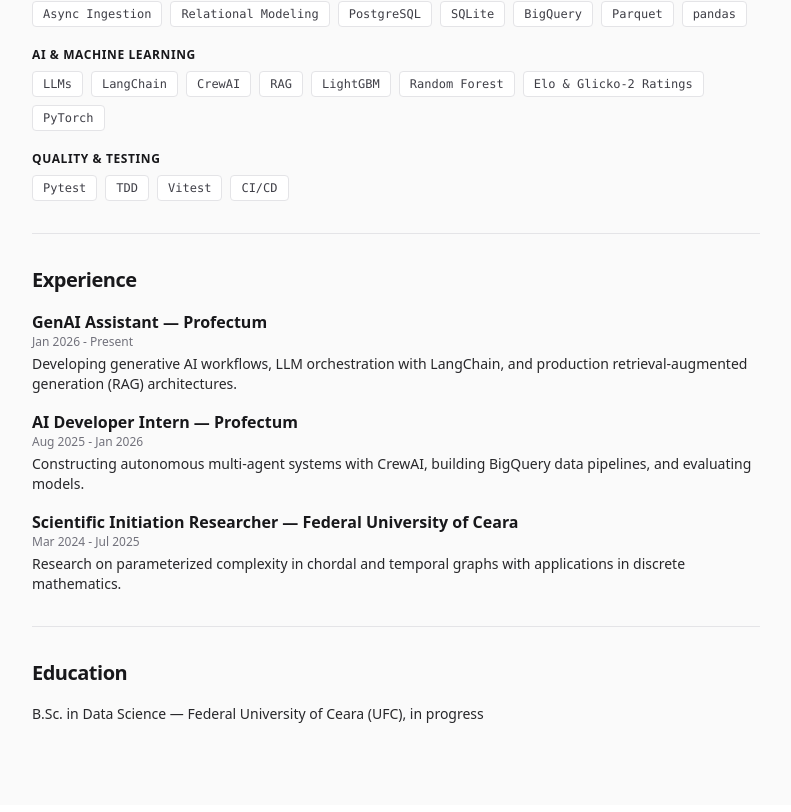
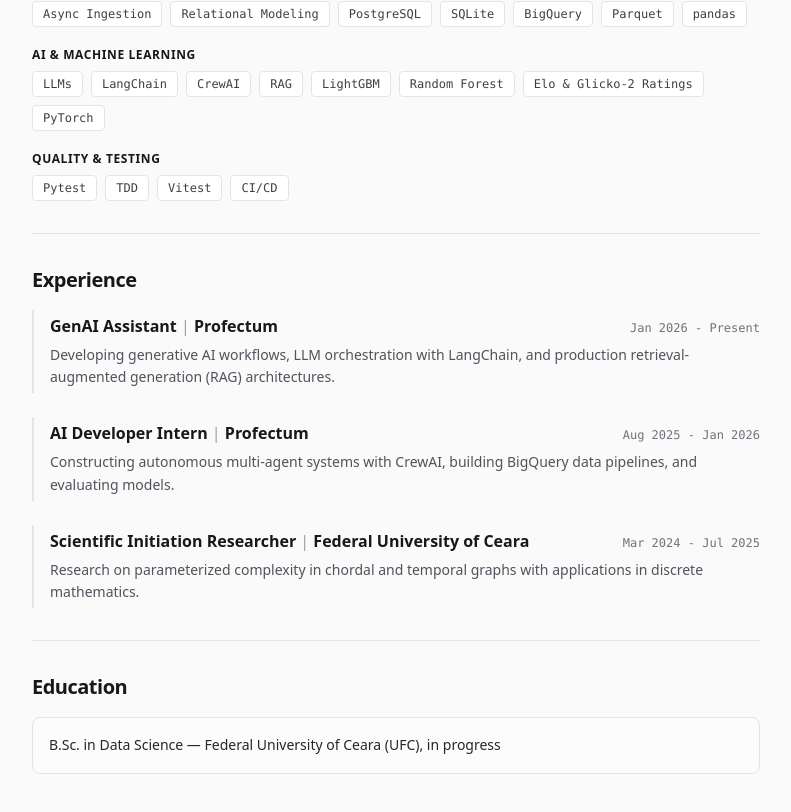
Before and after one commit to caiosaboia/portfolio, a Next.js app: page /en/ in a window 1280 px wide. Shown: the part 1436-2248 px from the top of the page, without its empty margins (244-1035 px from the left). Built offline with nearby package versions, Linux system fonts and the light colour scheme.

Commit message:
feat(sections): add experience and education sections

```diff
--- /dev/null
+++ b/components/ExperienceItem.tsx
@@ -0,0 +1,24 @@
+import React from "react";
+import { ExperienceData } from "@/content";
+
+interface ExperienceItemProps {
+  item: ExperienceData;
+}
+
+export function ExperienceItem({ item }: ExperienceItemProps) {
+  return (
+    <article className="space-y-1.5 border-l-2 border-zinc-200 dark:border-zinc-800 pl-4 py-1 transition-colors">
+      <div className="flex flex-col sm:flex-row sm:items-baseline sm:justify-between gap-1">
+        <h3 className="text-base font-bold text-zinc-900 dark:text-zinc-100">
+          {item.role} <span className="text-zinc-400 font-normal" aria-hidden="true">|</span> {item.organization}
+        </h3>
+        <time className="text-xs font-mono text-zinc-500 dark:text-zinc-400">
+          {item.period}
+        </time>
+      </div>
+      <p className="text-sm text-zinc-600 dark:text-zinc-400 leading-relaxed">
+        {item.summary}
+      </p>
+    </article>
+  );
+}
--- a/components/Portfolio.tsx
+++ b/components/Portfolio.tsx
@@ -3,6 +3,7 @@
 import { Header } from "./Header";
 import { Section } from "./Section";
 import { ProjectCard } from "./ProjectCard";
+import { ExperienceItem } from "./ExperienceItem";
 
 export interface PortfolioProps {
   content: Content;
@@ -60,25 +61,24 @@
         </Section>
 
         <Section id="experience" title={content.experience.title}>
-          <div className="space-y-4">
+          <div className="space-y-6">
             {content.experience.items.map((exp, idx) => (
-              <div key={idx}>
-                <h3 className="font-semibold text-zinc-900 dark:text-zinc-100">
-                  {exp.role} — {exp.organization}
-                </h3>
-                <p className="text-xs text-zinc-500">{exp.period}</p>
-                <p className="text-sm mt-1">{exp.summary}</p>
-              </div>
+              <ExperienceItem key={idx} item={exp} />
             ))}
           </div>
         </Section>
 
         <Section id="education" title={content.education.title}>
-          <div className="space-y-2">
+          <div className="space-y-3">
             {content.education.items.map((edu, idx) => (
-              <p key={idx} className="text-sm leading-relaxed">
-                {edu.text}
-              </p>
+              <div
+                key={idx}
+                className="p-4 rounded-lg border border-zinc-200 dark:border-zinc-800 bg-white/40 dark:bg-zinc-900/30"
+              >
+                <p className="text-sm font-medium text-zinc-800 dark:text-zinc-200 leading-relaxed">
+                  {edu.text}
+                </p>
+              </div>
             ))}
           </div>
         </Section>
```
Also changed, not shown: 1 other file (tests, documents, lock files or other folders).
